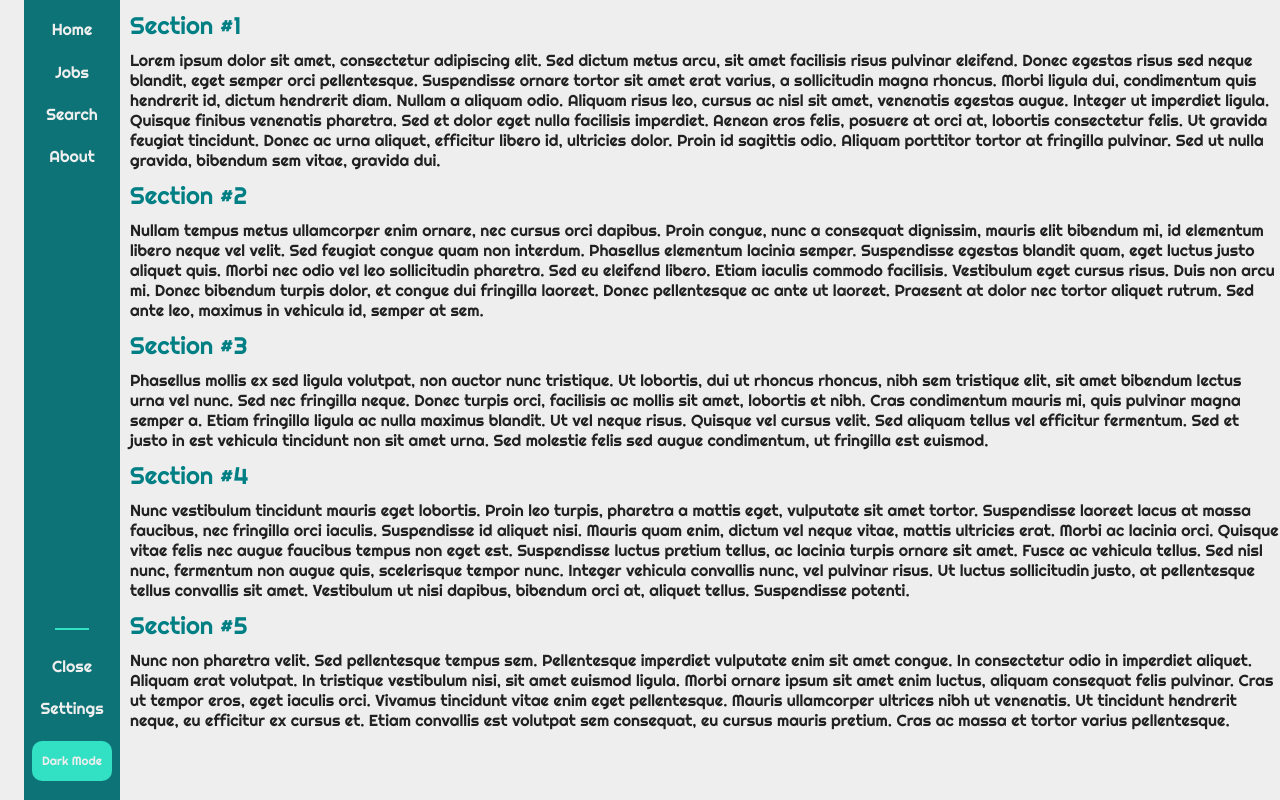
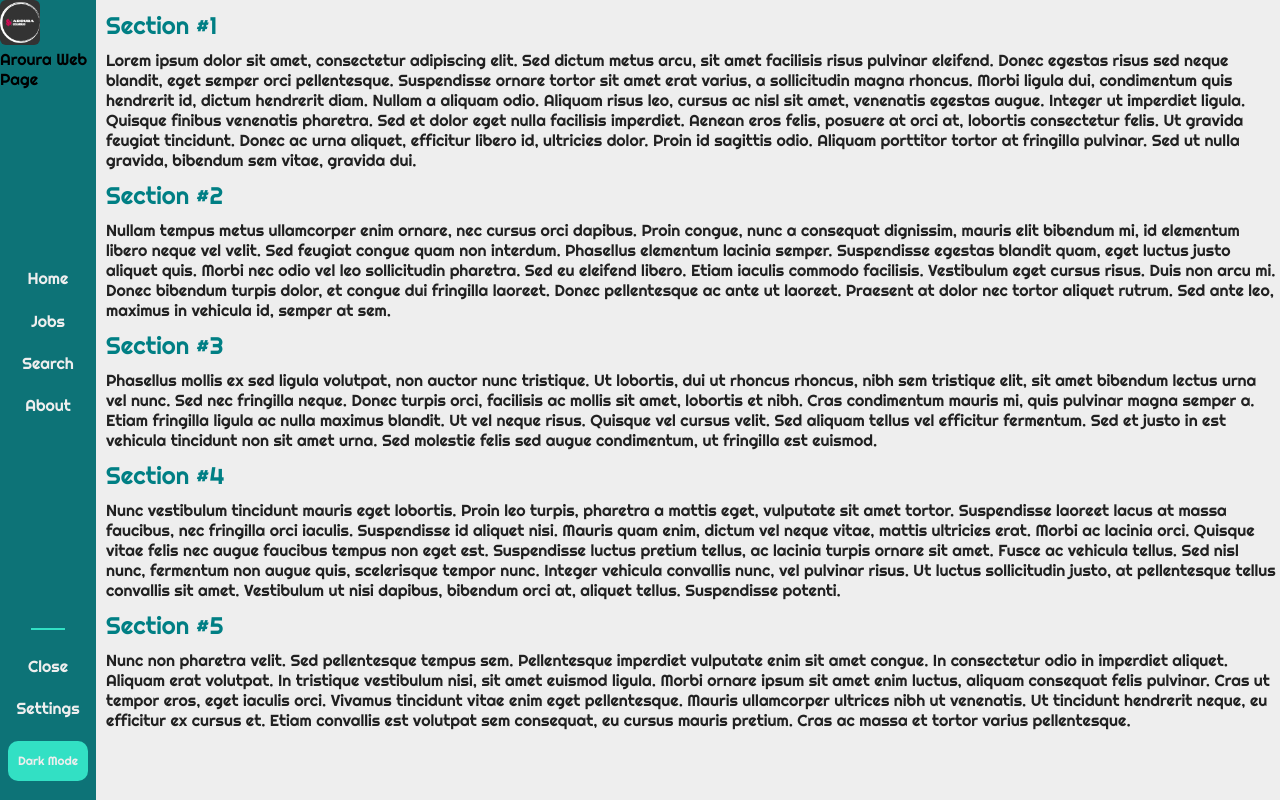
Before and after one commit to Salman-Alzamel/Web-Page-Practice, a plain HTML site: page index.html in a window 1280 px wide. Drawn offline with nearby package versions, Linux system fonts and the light colour scheme.

Commit message:
rebuild for the sidebar

```diff
--- a/index.html
+++ b/index.html
@@ -9,17 +9,27 @@
     <meta name="viewport" content="width=device-width, initial-scale=1">
     <link rel="stylesheet" href="stylesheet.css">
     <link href="https://fonts.googleapis.com/css2?family=Righteous&display=swap" rel="stylesheet">
-    <link rel="stylesheet" href="https://fonts.googleapis.com/css2?family=Material+Symbols+Outlined:opsz,wght,FILL,GRAD@24,600,0,0" />
+    <link href='https://unpkg.com/boxicons@2.1.4/css/boxicons.min.css' rel='stylesheet'>
 </head>
 
 <body>
     <div class="wrapper">
-        <button type="button" class="nav-btn" >
-            <span id="nav-btn-icon" class="material-symbols-outlined">
-                close
-                </span>
-        </button>
         <nav class="nav-container">
+            <header>
+                <div class="logo-title">
+                    <span class="logo">
+                        <img src="aroura-logo-zip-file\png\logo-no-background.png" alt="logo">
+                    </span>
+                    <div class="nav-head-title">
+                        <span class="main-title">
+                            Aroura
+                        </span>
+                        <span class="sub-title">
+                            Web Page
+                        </span>
+                    </div>
+                </div>
+            </header>
             <ul class="nav-ul-top">
                 <li class="nav-li">
                     Home
@@ -45,7 +55,7 @@
                     Settings
                 </li>
                 <li class="nav-li">
-                    <button type="button" class="dark-mode-btn" >
+                    <button type="button" class="dark-mode-btn">
                         Dark Mode
                     </button>
                 </li>
@@ -54,14 +64,19 @@
         <div class="main-content">
             <section class="section-1">
                 <h1>Section #1</h1>
-                <p>Lorem ipsum dolor sit amet, consectetur adipiscing elit. Sed dictum metus arcu, sit amet facilisis risus
+                <p>Lorem ipsum dolor sit amet, consectetur adipiscing elit. Sed dictum metus arcu, sit amet facilisis
+                    risus
                     pulvinar eleifend. Donec egestas risus sed neque blandit, eget semper orci pellentesque. Suspendisse
                     ornare tortor sit amet erat varius, a sollicitudin magna rhoncus. Morbi ligula dui, condimentum quis
-                    hendrerit id, dictum hendrerit diam. Nullam a aliquam odio. Aliquam risus leo, cursus ac nisl sit amet,
-                    venenatis egestas augue. Integer ut imperdiet ligula. Quisque finibus venenatis pharetra. Sed et dolor
-                    eget nulla facilisis imperdiet. Aenean eros felis, posuere at orci at, lobortis consectetur felis. Ut
+                    hendrerit id, dictum hendrerit diam. Nullam a aliquam odio. Aliquam risus leo, cursus ac nisl sit
+                    amet,
+                    venenatis egestas augue. Integer ut imperdiet ligula. Quisque finibus venenatis pharetra. Sed et
+                    dolor
+                    eget nulla facilisis imperdiet. Aenean eros felis, posuere at orci at, lobortis consectetur felis.
+                    Ut
                     gravida feugiat tincidunt. Donec ac urna aliquet, efficitur libero id, ultricies dolor. Proin id
-                    sagittis odio. Aliquam porttitor tortor at fringilla pulvinar. Sed ut nulla gravida, bibendum sem vitae,
+                    sagittis odio. Aliquam porttitor tortor at fringilla pulvinar. Sed ut nulla gravida, bibendum sem
+                    vitae,
                     gravida dui.</p>
             </section>
             <section class="section-2">
@@ -76,35 +91,48 @@
             </section>
             <section class="section-3">
                 <h1>Section #3</h1>
-                <p>Phasellus mollis ex sed ligula volutpat, non auctor nunc tristique. Ut lobortis, dui ut rhoncus rhoncus,
-                    nibh sem tristique elit, sit amet bibendum lectus urna vel nunc. Sed nec fringilla neque. Donec turpis
-                    orci, facilisis ac mollis sit amet, lobortis et nibh. Cras condimentum mauris mi, quis pulvinar magna
-                    semper a. Etiam fringilla ligula ac nulla maximus blandit. Ut vel neque risus. Quisque vel cursus velit.
-                    Sed aliquam tellus vel efficitur fermentum. Sed et justo in est vehicula tincidunt non sit amet urna.
+                <p>Phasellus mollis ex sed ligula volutpat, non auctor nunc tristique. Ut lobortis, dui ut rhoncus
+                    rhoncus,
+                    nibh sem tristique elit, sit amet bibendum lectus urna vel nunc. Sed nec fringilla neque. Donec
+                    turpis
+                    orci, facilisis ac mollis sit amet, lobortis et nibh. Cras condimentum mauris mi, quis pulvinar
+                    magna
+                    semper a. Etiam fringilla ligula ac nulla maximus blandit. Ut vel neque risus. Quisque vel cursus
+                    velit.
+                    Sed aliquam tellus vel efficitur fermentum. Sed et justo in est vehicula tincidunt non sit amet
+                    urna.
                     Sed molestie felis sed augue condimentum, ut fringilla est euismod.</p>
             </section>
             <section class="section-4">
                 <h1>Section #4</h1>
-                <p>Nunc vestibulum tincidunt mauris eget lobortis. Proin leo turpis, pharetra a mattis eget, vulputate sit
+                <p>Nunc vestibulum tincidunt mauris eget lobortis. Proin leo turpis, pharetra a mattis eget, vulputate
+                    sit
                     amet tortor. Suspendisse laoreet lacus at massa faucibus, nec fringilla orci iaculis. Suspendisse id
-                    aliquet nisi. Mauris quam enim, dictum vel neque vitae, mattis ultricies erat. Morbi ac lacinia orci.
+                    aliquet nisi. Mauris quam enim, dictum vel neque vitae, mattis ultricies erat. Morbi ac lacinia
+                    orci.
                     Quisque vitae felis nec augue faucibus tempus non eget est. Suspendisse luctus pretium tellus, ac
                     lacinia turpis ornare sit amet. Fusce ac vehicula tellus. Sed nisl nunc, fermentum non augue quis,
                     scelerisque tempor nunc. Integer vehicula convallis nunc, vel pulvinar risus. Ut luctus sollicitudin
-                    justo, at pellentesque tellus convallis sit amet. Vestibulum ut nisi dapibus, bibendum orci at, aliquet
+                    justo, at pellentesque tellus convallis sit amet. Vestibulum ut nisi dapibus, bibendum orci at,
+                    aliquet
                     tellus. Suspendisse potenti.</p>
             </section>
             <section class="section-5">
                 <h1>Section #5</h1>
                 <p>Nunc non pharetra velit. Sed pellentesque tempus sem. Pellentesque imperdiet vulputate enim sit amet
-                    congue. In consectetur odio in imperdiet aliquet. Aliquam erat volutpat. In tristique vestibulum nisi,
-                    sit amet euismod ligula. Morbi ornare ipsum sit amet enim luctus, aliquam consequat felis pulvinar. Cras
-                    ut tempor eros, eget iaculis orci. Vivamus tincidunt vitae enim eget pellentesque. Mauris ullamcorper
-                    ultrices nibh ut venenatis. Ut tincidunt hendrerit neque, eu efficitur ex cursus et. Etiam convallis est
+                    congue. In consectetur odio in imperdiet aliquet. Aliquam erat volutpat. In tristique vestibulum
+                    nisi,
+                    sit amet euismod ligula. Morbi ornare ipsum sit amet enim luctus, aliquam consequat felis pulvinar.
+                    Cras
+                    ut tempor eros, eget iaculis orci. Vivamus tincidunt vitae enim eget pellentesque. Mauris
+                    ullamcorper
+                    ultrices nibh ut venenatis. Ut tincidunt hendrerit neque, eu efficitur ex cursus et. Etiam convallis
+                    est
                     volutpat sem consequat, eu cursus mauris pretium. Cras ac massa et tortor varius pellentesque.</p>
             </section>
         </div>
     </div>
     <script src="script.js"></script>
 </body>
+
 </html>
--- a/stylesheet.css
+++ b/stylesheet.css
@@ -35,6 +35,8 @@
     background-color: var(--Dark);
 }
 
+/* ----------nav bar style here-----------  */
+
 .nav-container {
     display: flex;
     flex-direction: column;
@@ -44,7 +46,7 @@
     left: 0;
     top: 0;
     bottom: 0;
-    width: fit-content;
+    width: 250px;
     height: 100vh;
 }
 
@@ -57,7 +59,7 @@
     left: 0;
     top: 0;
     bottom: 0;
-    width: fit-content;
+    width: 250px;
     height: 100vh;
 }
 
@@ -92,10 +94,27 @@
     color: var(--DarkPrime);
 }
 
+.nav-container header{
+    position: relative;
+}
+
+.nav-container header .logo{
+    min-width: 60px;
+    border-radius: 6px;
+}
+
+.nav-container header .logo img{
+    width: 40px;
+    border-radius: 6px;
+    background-color: var(--DarkNav);
+}
+
 .nav-ul-bottom {
     padding: 0.5em;
     align-items: center;
 }
+
+/* ----------END-----------  */
 
 hr {
     display: inline-block;
```
Also changed, not shown: aroura-logo-zip-file/png/logo-black.png (added), aroura-logo-zip-file/png/logo-color.png (added), aroura-logo-zip-file/png/logo-no-background.png (added), aroura-logo-zip-file/png/logo-white.png (added), aroura-logo-zip-file/svg/logo-black.svg (added), aroura-logo-zip-file/svg/logo-color.svg (added), aroura-logo-zip-file/svg/logo-no-background.svg (added), aroura-logo-zip-file/svg/logo-white.svg (added), 8 other files.
